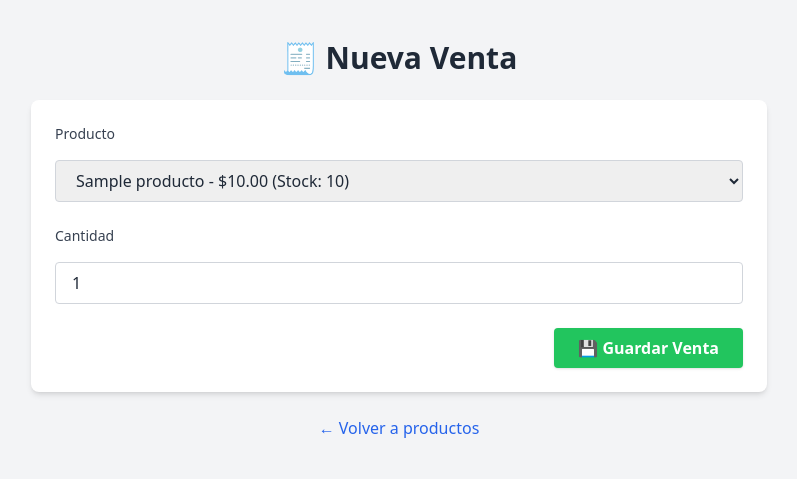
After one commit to SantiiagoSanchez/Despensa, a FastAPI app: template templates/venta/nuevo.html in a window 1280 px wide. The commit adds this page. Shown: the top 479 px of the page, without its empty margins (241-1038 px from the left). Run offline with FastAPI, Linux system fonts and the light colour scheme; the template is opened without the code that fills it: most values are stand-ins (such as "Sample title", 1, 10 or a date in 2020); some libraries are stand-ins or nearby versions.

Commit message:
Pagina de venta creada

```diff
--- a/main.py
+++ b/main.py
@@ -5,6 +5,7 @@ from fastapi.staticfiles import StaticFiles
 from fastapi.templating import Jinja2Templates
 from fastapi.responses import RedirectResponse
 from bd.client import db
+from datetime import datetime
 
 
 
@@ -17,7 +18,7 @@ app = FastAPI()
 # 1. Configurar templates
 templates = Jinja2Templates(directory="templates")
 
-# 2. Ruta HTML antes del router
+# 2. CRUD DE PRODUCTOS
 @app.get("/productos/lista")
 def lista_prod(request: Request):
     productos_list = list(db.productos.find())
@@ -87,5 +88,54 @@ def eliminar_producto(id: str):
     if result.deleted_count == 0:
         raise HTTPException(status_code=404, detail="Producto no encontrado")
     return RedirectResponse(url="/productos/lista", status_code=status.HTTP_303_SEE_OTHER)
-# 3. Incluir router después
+# 3. AREA DE VENTAS
+
+@app.get("/ventas/nuevo")
+def nueva_venta(request: Request):
+    productos = list(db.productos.find({"activo": True, "stock": {"$gt": 0}}))
+    for p in productos:
+        p["_id"] = str(p["_id"])
+    return templates.TemplateResponse("venta/nuevo.html", {"request": request, "productos": productos})
 app.include_router(productos.router)
+
+@app.post("/ventas")
+def crear_venta(
+    request: Request,
+    producto_id: str = Form(...),
+    cantidad: int = Form(...)
+):
+    producto = db.productos.find_one({"_id": ObjectId(producto_id)})
+
+    if not producto:
+        raise HTTPException(status_code=404, detail="Producto no encontrado")
+
+    if producto["stock"] < cantidad:
+        raise HTTPException(status_code=400, detail="Stock insuficiente")
+
+    precio_unitario = producto["precio"]
+    subtotal = precio_unitario * cantidad
+    total = subtotal
+
+    item = {
+        "producto_id": producto_id,
+        "nombre": producto["nombre"],
+        "precio_unitario": precio_unitario,
+        "cantidad": cantidad,
+        "subtotal": subtotal
+    }
+
+    venta = {
+        "fecha": datetime.now(),
+        "items": [item],
+        "total": total
+    }
+
+    db.ventas.insert_one(venta)
+
+    # Descontar stock
+    db.productos.update_one(
+        {"_id": ObjectId(producto_id)},
+        {"$inc": {"stock": -cantidad}}
+    )
+
+    return RedirectResponse(url="/productos/lista", status_code=303)
--- /dev/null
+++ b/templates/venta/nuevo.html
@@ -0,0 +1,46 @@
+<!DOCTYPE html>
+<html lang="es">
+<head>
+    <meta charset="UTF-8">
+    <title>Nueva Venta</title>
+    <script src="https://cdn.tailwindcss.com"></script>
+</head>
+<body class="bg-gray-100 text-gray-800">
+
+    <div class="max-w-3xl mx-auto px-4 py-10">
+        <h1 class="text-3xl font-bold mb-6 text-center">🧾 Nueva Venta</h1>
+
+        <form action="/ventas" method="post" class="bg-white shadow-md rounded-lg p-6 space-y-6">
+
+            <div class="space-y-4">
+                <label for="producto_id" class="block text-sm font-medium text-gray-700">Producto</label>
+                <select name="producto_id" id="producto_id" class="w-full border border-gray-300 rounded px-4 py-2 focus:outline-none focus:ring-2 focus:ring-blue-400">
+                    {% for producto in productos %}
+                        <option value="{{ producto._id }}">
+                            {{ producto.nombre }} - ${{ "%.2f"|format(producto.precio) }} (Stock: {{ producto.stock }})
+                        </option>
+                    {% endfor %}
+                </select>
+            </div>
+
+            <div class="space-y-4">
+                <label for="cantidad" class="block text-sm font-medium text-gray-700">Cantidad</label>
+                <input type="number" name="cantidad" id="cantidad" value="1" min="1" required
+                       class="w-full border border-gray-300 rounded px-4 py-2 focus:outline-none focus:ring-2 focus:ring-blue-400">
+            </div>
+
+            <div class="flex justify-end">
+                <button type="submit"
+                        class="bg-green-500 hover:bg-green-600 text-white font-semibold px-6 py-2 rounded shadow">
+                    💾 Guardar Venta
+                </button>
+            </div>
+        </form>
+
+        <div class="mt-6 text-center">
+            <a href="/productos/lista" class="text-blue-600 hover:underline">← Volver a productos</a>
+        </div>
+    </div>
+
+</body>
+</html>
```
Also changed, not shown: schemas/itemventa.py (+7 -10 lines), templates/producto/lista.html (+19 -3 lines).
